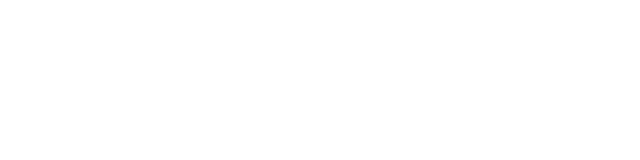
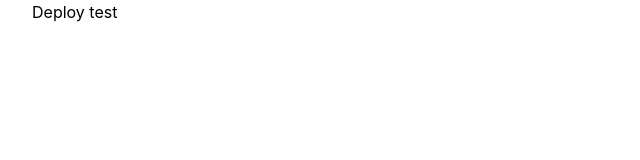
Before and after one commit to dongqui/dong-mark, a Next.js app: page / in a window 1280 px wide. Shown: the top 160 px of the page, without its empty margins (0-640 px from the left). Built offline with nearby package versions, Linux system fonts and the light colour scheme.

Commit message:
env: deploy test

```diff
--- a/pages/index.tsx
+++ b/pages/index.tsx
@@ -11,6 +11,11 @@
         <meta name="description" content="Generated by create next app" />
         <link rel="icon" href="/favicon.ico" />
       </Head>
+      <main>
+        <h1>
+          Deploy test
+        </h1>
+      </main>
     </div>
   )
 }
```
